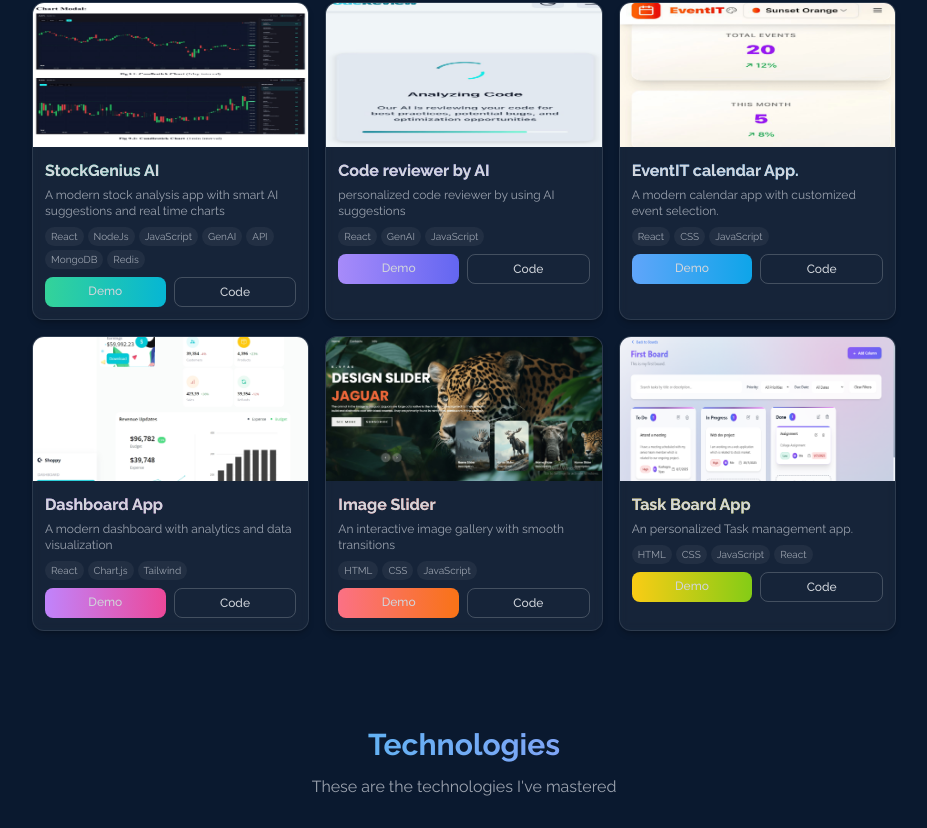
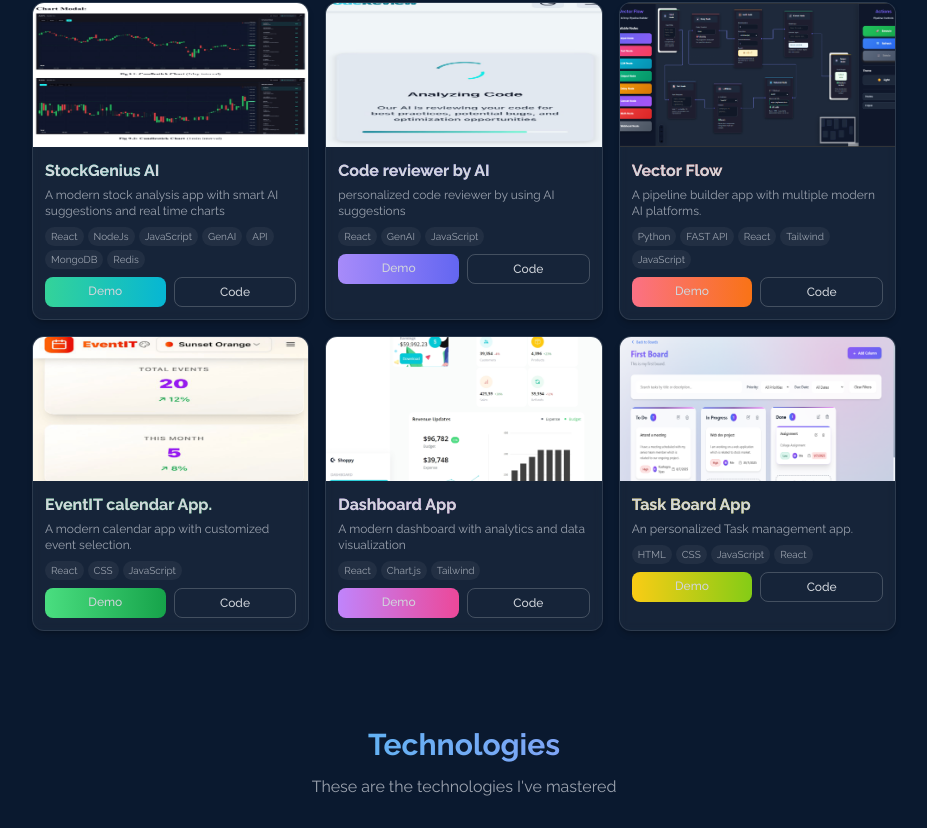
Before and after one commit to Kushagravyas/my-portfolio, a React (Create React App) app: page / in a window 1280 px wide. Shown: the part 2714-3542 px from the top of the page, without its empty margins (176-1103 px from the left). Built offline with nearby package versions, Linux system fonts and the light colour scheme.

Commit message:
new project Vector Flow added in project section

```diff
--- a/src/components/Projects.jsx
+++ b/src/components/Projects.jsx
@@ -1,9 +1,10 @@
 import Dashboard from "../assets/portfolio/Dashboard.png"
-import Image_slider from "../assets/portfolio/animal.png"
+// import Image_slider from "../assets/portfolio/animal.png"
 import StockGenius from '../assets/portfolio/Stockgenius.png'
 import EventIT from '../assets/portfolio/Eventit.png'
 import AICodeReviewer from '../assets/portfolio/codereviewer.png'
 import TaskBoard from '../assets/portfolio/Taskboard.png'
+import VectorFlow from '../assets/portfolio/VectorFlow.png'
 
 const Projects = () => {
   const projects = [
@@ -33,18 +34,33 @@ const Projects = () => {
     },
     {
       id: 3,
+      src: VectorFlow,
+      title: "Vector Flow",
+      description: "A pipeline builder app with multiple modern AI platforms.",
+      code: "https://github.com/Kushagravyas/Vector-Flow",
+      demo: "https://vector-flow-two.vercel.app",
+      tech: [ "Python", "FAST API","React", "Tailwind", "JavaScript"],
+      // gradient: "from-blue-400 to-sky-500",
+      // glowColor: "hover:shadow-[0_0_2rem_-0.5rem_#3b82f6]",
+      // buttonGlow: "hover:shadow-[0_0_1rem_#3b82f666]"
+        gradient: "from-rose-400 to-orange-500",
+        glowColor: "hover:shadow-[0_0_2rem_-0.5rem_#f43f5e]",
+        buttonGlow: "hover:shadow-[0_0_1rem_#f43f5e66]"
+    },
+    {
+      id: 4,
       src: EventIT,
       title: "EventIT calendar App.",
       description: "A modern calendar app with customized event selection.",
       code: "https://github.com/Kushagravyas/EventIT.git",
       demo: "https://kushagravyas.github.io/EventIT/",
       tech: ["React", "CSS", "JavaScript"],
-      gradient: "from-blue-400 to-sky-500",
+      gradient: "from-green-400 to-green-600",
       glowColor: "hover:shadow-[0_0_2rem_-0.5rem_#3b82f6]",
-      buttonGlow: "hover:shadow-[0_0_1rem_#3b82f666]"
+      buttonGlow: "hover:shadow-[0_0_3rem_#3b82f666]"
     },
     {
-      id: 4,
+      id: 5,
       src: Dashboard,
       title: "Dashboard App",
       description: "A modern dashboard with analytics and data visualization",
@@ -55,18 +71,18 @@ const Projects = () => {
       glowColor: "hover:shadow-[0_0_2rem_-0.5rem_#a855f7]",
       buttonGlow: "hover:shadow-[0_0_1rem_#a855f766]"
     },
-    {
-      id: 5,
-      src: Image_slider,
-      title: "Image Slider",
-      description: "An interactive image gallery with smooth transitions",
-      code: "https://github.com/Kushagravyas/Animal-image-slider.git",
-      demo: "https://kushagravyas.github.io/Animal-image-slider/",
-      tech: ["HTML", "CSS", "JavaScript"],
-      gradient: "from-rose-400 to-orange-500",
-      glowColor: "hover:shadow-[0_0_2rem_-0.5rem_#f43f5e]",
-      buttonGlow: "hover:shadow-[0_0_1rem_#f43f5e66]"
-    },
+    // {
+    //   id: 5,
+    //   src: Image_slider,
+    //   title: "Image Slider",
+    //   description: "An interactive image gallery with smooth transitions",
+    //   code: "https://github.com/Kushagravyas/Animal-image-slider.git",
+    //   demo: "https://kushagravyas.github.io/Animal-image-slider/",
+    //   tech: ["HTML", "CSS", "JavaScript"],
+    //   gradient: "from-rose-400 to-orange-500",
+    //   glowColor: "hover:shadow-[0_0_2rem_-0.5rem_#f43f5e]",
+    //   buttonGlow: "hover:shadow-[0_0_1rem_#f43f5e66]"
+    // },
     {
       id: 6,
       src: TaskBoard,
```
Also changed, not shown: src/assets/portfolio/VectorFlow.png (added).
